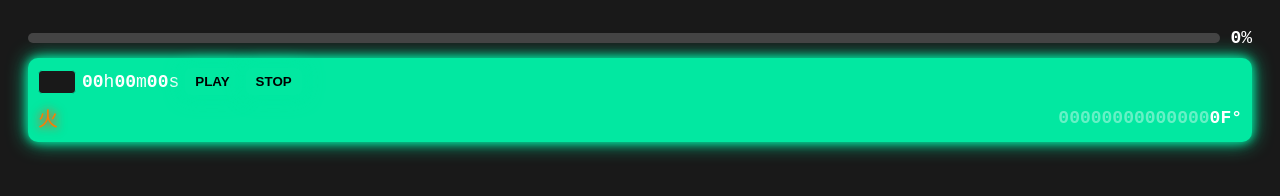
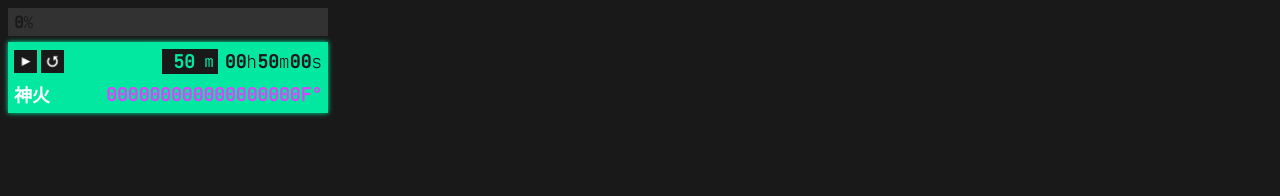
Before and after one commit to NationEight/XP-Science, a plain HTML site: page index.html in a window 1280 px wide. Drawn offline with Linux system fonts and the light colour scheme.

Commit message:
Update index.html

```diff
--- a/index.html
+++ b/index.html
@@ -2,97 +2,117 @@
 <html lang="fr">
 <head>
 <meta charset="UTF-8">
-<meta name="viewport" content="width=device-width, initial-scale=1.0">
-<title>Timer Stylé</title>
+<title>Pomodoro Widget</title>
+<link href="https://fonts.googleapis.com/css2?family=JetBrains+Mono:wght@200;400&family=Noto+Sans+JP:wght@700&display=swap" rel="stylesheet">
 <style>
   :root {
-  --primary: #02e8a1; /* couleur principale (barre et fond turquoise) */
-  --primary-neon: 0 0 10px #02e8a1, 0 0 20px #02e8a1; /* effet néon turquoise */
-  --flame-color: #ff7a00; /* couleur du logo flamme */
-  --flame-neon: 0 0 8px #ff4500, 0 0 12px #ff6347; /* effet néon flamme plus rouge */
-  --gain-color: #ff7a00; /* couleur du +1 */
-  --background: #191919; /* fond global (Notion) */
-  --progress-bg: #444; /* fond de la barre de progression */
-  --progress-fill: #02e8a1; /* remplissage de la barre */
-  --cagnotte-color: #ffffff; /* couleur du texte cagnotte */
+    --bg-main: #191919;
+    --primary: #02e8a1;   /* Couleur principale (barres, bordures, minutes-box) */
+    --accent: #db44fc;    /* Couleur points F° et flamme active */
+    --accent-glow1: #e985ff; /* Glow interne */
+    --accent-glow2: #e985ff; /* Glow externe */
+    --text-light: #ffffff;   /* Texte clair */
+    --text-dark: #191919;    /* Texte sombre */
+    --logo-on: #db44fc;      /* Couleur logo quand timer ON */
+    --logo-off: #ffffff;     /* Couleur logo quand timer OFF */
+    --gain-color: #db44fc;   /* Couleur du +1 */
   }
 
   body {
-  background: var(--background);
-  color: white;
+    margin: 0;
+    background-color: var(--bg-main);
     font-family: 'JetBrains Mono', monospace;
-  padding: 20px;
+    color: var(--text-light);
+    font-size: 16px;
   }
 
-/* Première ligne : barre + pourcentage */
-.progress-container {
+  .container {
+    width: 320px;
+    padding: 8px;
+    display: flex;
+    flex-direction: column;
+    gap: 6px;
+  }
+
+  /* === Barre de progression === */
+  .progress-bar {
     display: flex;
     align-items: center;
-  gap: 10px;
-}
-.progress-bar {
-  flex: 1;
-  height: 10px;
-  background: var(--progress-bg);
-  border-radius: 5px;
+    background-color: #323232;
+    height: 28px;
+    position: relative;
     overflow: hidden;
   }
   .progress-fill {
+    background-color: var(--primary);
     height: 100%;
-  background: var(--progress-fill);
     width: 0%;
-  transition: width 0.1s linear; /* fluidité de la barre */
+    box-shadow: 0 0 5px var(--primary);
   }
   .progress-text {
-  font-size: 18px; /* taille pourcentage */
-  font-weight: 700; /* gras sur les chiffres */
+    position: absolute;
+    left: 6px;
+    color: var(--text-dark);
+    font-weight: 200;
   }
-.progress-text .num {
-  font-weight: 700; /* chiffres gras */
-}
-.progress-text .unit {
-  font-weight: 400; /* % non gras */
+  .progress-text strong {
+    font-weight: 700;
   }
 
-/* Bloc timer + flamme */
-.timer-flame-container {
-  margin-top: 10px;
-  background: var(--primary);
-  box-shadow: var(--primary-neon);
-  padding: 10px;
-  border-radius: 10px;
+  /* === Bloc Timer + Flamme === */
+  .timer-flame-block {
+    background-color: var(--primary);
+    box-shadow: 0 0 5px var(--primary);
+    padding: 6px;
+    display: flex;
+    flex-direction: column;
+    gap: 6px;
   }
 
-/* Timer */
-.timer-row {
+  /* Boutons + Timer */
+  .controls {
     display: flex;
     align-items: center;
-  gap: 6px; /* espace entre boutons */
-  margin-bottom: 8px;
+    justify-content: space-between;
   }
-.timer-display {
-  font-size: 18px; /* taille timer */
-  font-weight: 700;
+  .btn-group {
+    display: flex;
+    gap: 4px;
   }
-.timer-display .num {
-  font-weight: 700; /* chiffres gras */
+  .img-btn {
+    width: 23px;
+    height: 23px;
+    cursor: pointer;
+    transition: transform 0.2s;
   }
-.timer-display .unit {
-  font-weight: 400;
+  .img-btn:hover {
+    transform: scale(1.13);
   }
 
-/* Minutes box */
+  .timer-wrapper {
+    display: flex;
+    align-items: center;
+    gap: 6px;
+  }
+
+  .minutes-box {
+    display: flex;
+    align-items: center;
+    background-color: var(--bg-main);
+    border: 1px solid var(--primary);
+    box-shadow: 0 0 3px var(--primary);
+    padding: 0 4px;
+  }
   .minutes-input {
-  width: 32px; /* largeur réduite pour 3 chiffres */
-  font-size: 18px; /* Taille police box */
+    width: 32px; /* Largeur réduite pour 3 chiffres max */
+    font-size: 18px; /* Taille texte minutes box */
     font-family: 'JetBrains Mono', monospace;
     text-align: center;
-  border: 1px solid var(--primary);
+    border: none;
     outline: none;
-  background: var(--background);
+    background: transparent;
     color: var(--primary);
     font-weight: 700;
-  border-radius: 4px;
   }
   .minutes-input::-webkit-outer-spin-button,
   .minutes-input::-webkit-inner-spin-button {
@@ -100,51 +120,66 @@ body {
     margin: 0;
   }
   .minutes-input[type=number] {
-  -moz-appearance: textfield; /* supprime flèches Firefox */
+    -moz-appearance: textfield; /* suppression flèches Firefox */
+  }
+  .minutes-box span {
+    color: var(--primary);
+    font-weight: 400;
+    margin-left: 2px;
   }
 
-/* Boutons */
-button {
-  padding: 6px 10px;
-  border: none;
-  background: var(--primary);
-  box-shadow: var(--primary-neon);
-  color: black;
-  font-weight: bold;
-  border-radius: 6px;
-  transition: transform 0.15s ease;
+  .timer {
+    color: var(--text-dark);
+    font-weight: 200;
+    font-size: 18px;
   }
-button:hover {
-  transform: scale(1.08); /* effet grossissement */
-}
-button:active {
-  transform: scale(0.95);
+  .timer strong {
+    font-weight: 700;
   }
 
-/* Ligne flamme + cagnotte */
-.flame-row {
+  /* Flamme + Cagnotte */
+  .score {
+    display: flex;
+    justify-content: space-between;
+    align-items: center;
+    position: relative;
+  }
+  .flame {
     display: flex;
     align-items: center;
-  justify-content: space-between;
+    font-size: 18px; /* Taille fixe ON/OFF */
+    font-family: 'Noto Sans JP', sans-serif;
+    font-weight: bold;
+    color: var(--logo-off);
+    text-shadow: none;
+    position: relative;
+    will-change: transform;
+    transition: color 0.25s ease, text-shadow 0.25s ease;
   }
-.flame-container {
-  display: flex;
-  align-items: center;
-  font-family: 'Noto Sans JP', sans-serif; /* police logo */
-  font-size: 20px; /* taille logo à l’arrêt */
-  color: var(--flame-color);
-  text-shadow: var(--flame-neon);
-  transition: transform 0.3s ease;
-}
-.flame-container.pulsing {
-  animation: pulseFlame 1.5s infinite ease-in-out;
+  .flame.active {
+    animation: pulseFlame 1.5s ease-in-out infinite;
+    color: var(--logo-on);
+    text-shadow: 0 0 5px var(--accent-glow1), 0 0 12px var(--accent-glow2);
   }
   @keyframes pulseFlame {
-  0%, 100% { transform: scale(1); }
-  50% { transform: scale(1.06); }
+    0%, 100% { transform: scale3d(1, 1, 1); }
+    50% { transform: scale3d(1.025, 1.025, 1); }
   }
 
-/* +1 gain */
+  .flame-count {
+    display: none;
+  }
+  .f-points {
+    font-size: 18px;
+    font-weight: 700;
+    color: var(--accent);
+  }
+  .f-points span {
+    font-weight: 400;
+    opacity: 0.3;
+  }
+
+  /* Animation +1 plus lente et hauteur réduite */
   .gain-popup {
     position: absolute;
     font-size: 16px;
@@ -152,183 +187,197 @@ button:active {
     font-weight: bold;
     opacity: 0;
     transform: scale(0.9) translateY(0px);
-  animation: popFadeSmall 2.4s ease-out forwards; /* durée augmentée */
+    animation: popFade 2.5s ease-out forwards;
     margin-left: 2px;
     pointer-events: none;
   }
-@keyframes popFadeSmall {
+  @keyframes popFade {
     0%   { opacity: 0; transform: scale(0.9) translateY(0px); }
     10%  { opacity: 1; transform: scale(1) translateY(-2px); }
-  80%  { opacity: 1; transform: scale(1.05) translateY(-6px); }
-  100% { opacity: 0; transform: scale(1.05) translateY(-6px); }
+    70%  { opacity: 1; transform: scale(1) translateY(-6px); }
+    100% { opacity: 0; transform: scale(1) translateY(-8px); }
   }
 
-/* Cagnotte */
-.cagnotte {
-  font-size: 18px;
-  color: var(--cagnotte-color);
-  font-weight: 700;
-}
-.cagnotte .zeros {
-  opacity: 0.4; /* opacité des zéros */
-}
 </style>
 </head>
 <body>
 
-<!-- Première ligne -->
-<div class="progress-container">
+<div class="container">
+
   <div class="progress-bar">
-    <div class="progress-fill" id="progressFill"></div>
-  </div>
-  <div class="progress-text">
-    <span class="num" id="progressNum">0</span><span class="unit">%</span>
-  </div>
+    <div class="progress-fill"></div>
+    <div class="progress-text"><strong>0</strong>%</div>
   </div>
 
-<!-- Timer + flamme -->
-<div class="timer-flame-container">
-  <div class="timer-row">
-    <input type="number" id="minutesInput" class="minutes-input" maxlength="3" min="0" max="999">
-    <div class="timer-display" id="timerDisplay">
-      <span class="num">00</span><span class="unit">h</span>
-      <span class="num">00</span><span class="unit">m</span>
-      <span class="num">00</span><span class="unit">s</span>
+  <div class="timer-flame-block">
+    <div class="controls">
+      <div class="btn-group">
+        <img src="PLAY.png" alt="Play" class="img-btn" id="playBtn">
+        <img src="STOP.png" alt="Stop" class="img-btn" id="stopBtn">
       </div>
-    <button id="playBtn">PLAY</button>
-    <button id="stopBtn">STOP</button>
+      <div class="timer-wrapper">
+        <div class="minutes-box">
+          <input type="number" class="minutes-input" id="minutesInput" min="1" maxlength="3" value="50">
+          <span>m</span>
         </div>
-  <div class="flame-row">
-    <div class="flame-container" id="flameLogo">火</div>
-    <div style="position: relative;">
-      <span class="cagnotte"><span class="zeros" id="zerosSpan">00000000000000</span><span id="cagnotteValue">0</span>F°</span>
+        <div class="timer" id="timerDisplay">
+          <strong>00</strong>h<strong>00</strong>m<strong>00</strong>s
         </div>
       </div>
     </div>
 
+    <div class="score">
+      <div class="flame" id="flameLogo">
+        神火
+        <div id="gainContainer"></div>
+      </div>
+      <div class="f-points" id="fPoints"></div>
+    </div>
+  </div>
+
+</div>
+
 <script>
-/* ===== Variables principales ===== */
-const minutesInput = document.getElementById("minutesInput");
-const timerDisplay = document.getElementById("timerDisplay");
-const playBtn = document.getElementById("playBtn");
-const stopBtn = document.getElementById("stopBtn");
-const progressFill = document.getElementById("progressFill");
-const progressNum = document.getElementById("progressNum");
-const flameLogo = document.getElementById("flameLogo");
-const cagnotteValue = document.getElementById("cagnotteValue");
-const zerosSpan = document.getElementById("zerosSpan");
+  const GAIN_INTERVAL_SEC = 10;
+  const LOCALSTORAGE_KEY = "pomodoro_cagnotte";
+  const PROGRESS_SMOOTHING = 0.05;
 
-let timerDuration = 0;
-let timeLeft = 0;
-let timerInterval;
-let running = false;
-let totalGain = 0;
-let gainCounter = 0;
-let lastGainTime = 0;
+  let totalSeconds = 0;
+  let endTime = 0;
+  let isRunning = false;
+  let fPoints = 0;
+  let elapsedGainTime = 0;
+  let pauseTime = 0;
+  let displayedPercent = 0;
 
-/* ===== Fonctions utilitaires ===== */
-function updateTimerDisplay(sec) {
-  let h = String(Math.floor(sec / 3600)).padStart(2, '0');
-  let m = String(Math.floor((sec % 3600) / 60)).padStart(2, '0');
-  let s = String(sec % 60).padStart(2, '0');
-  timerDisplay.innerHTML =
-    `<span class="num">${h}</span><span class="unit">h</span>` +
-    `<span class="num">${m}</span><span class="unit">m</span>` +
-    `<span class="num">${s}</span><span class="unit">s</span>`;
+  const timerDisplay = document.getElementById('timerDisplay');
+  const minutesInput = document.getElementById('minutesInput');
+  const progressFill = document.querySelector('.progress-fill');
+  const progressText = document.querySelector('.progress-text');
+  const playBtn = document.getElementById('playBtn');
+  const stopBtn = document.getElementById('stopBtn');
+  const fPointsDisplay = document.getElementById('fPoints');
+  const gainContainer = document.getElementById('gainContainer');
+  const flameLogo = document.getElementById('flameLogo');
+
+  const savedPoints = localStorage.getItem(LOCALSTORAGE_KEY);
+  if (savedPoints) fPoints = parseInt(savedPoints);
+
+  const MAX_POINTS = 999999999999999999; // 18 chiffres max
+
+  function formatPoints(value) {
+    const str = String(value).padStart(18, "0");
+    const firstNonZero = str.search(/[^0]/);
+    return str.split("").map((digit, i) =>
+      i < firstNonZero ? `<span>${digit}</span>` : digit
+    ).join("") + "F°";
+  }
+  fPointsDisplay.innerHTML = formatPoints(fPoints);
+
+  function addPoints(amount) {
+    fPoints = Math.min(fPoints + amount, MAX_POINTS);
+    localStorage.setItem(LOCALSTORAGE_KEY, fPoints);
+    fPointsDisplay.innerHTML = formatPoints(fPoints);
   }
 
-function updateProgress() {
-  let percent = ((timerDuration - timeLeft) / timerDuration) * 100 || 0;
-  progressFill.style.width = percent.toFixed(2) + "%";
-  progressNum.textContent = Math.floor(percent);
-}
-
-function resetProgress() {
-  progressFill.style.width = "0%";
-  progressNum.textContent = "0";
-}
-
-/* Animation du +1 */
   function showGainAnimation() {
     const popup = document.createElement("div");
     popup.className = "gain-popup";
     popup.textContent = "+1";
-  flameLogo.appendChild(popup);
-  setTimeout(() => popup.remove(), 2400);
+    gainContainer.appendChild(popup);
+    setTimeout(() => popup.remove(), 2500);
   }
 
-/* ===== Contrôles ===== */
-minutesInput.addEventListener('input', () => {
+  function updateTimerDisplay(remaining) {
+    let hours = Math.floor(remaining / 3600);
+    let minutes = Math.floor((remaining % 3600) / 60);
+    let seconds = Math.floor(remaining % 60);
+    timerDisplay.innerHTML =
+      `<strong>${String(hours).padStart(2,'0')}</strong>h` +
+      `<strong>${String(minutes).padStart(2,'0')}</strong>m` +
+      `<strong>${String(seconds).padStart(2,'0')}</strong>s`;
+  }
+
+  function updateProgressBar(remaining) {
+    let targetPercent = totalSeconds > 0 ? ((totalSeconds - remaining) / totalSeconds) * 100 : 0;
+    displayedPercent += (targetPercent - displayedPercent) * PROGRESS_SMOOTHING;
+    progressFill.style.width = displayedPercent + '%';
+    progressText.innerHTML = `<strong>${Math.floor(displayedPercent)}</strong>%`;
+  }
+
+  function resetTimerToBoxValue() {
+    let mins = parseInt(minutesInput.value);
+    if (mins > 0) {
+      totalSeconds = mins * 60;
+      endTime = performance.now() + totalSeconds * 1000;
+      elapsedGainTime = 0;
+      updateTimerDisplay(totalSeconds);
+      updateProgressBar(totalSeconds);
+    }
+  }
+
+  function tick() {
+    if (!isRunning) return;
+    const now = performance.now();
+    const remaining = Math.max(0, Math.round((endTime - now) / 1000));
+
+    elapsedGainTime += (now - pauseTime) / 1000;
+    pauseTime = now;
+
+    if (elapsedGainTime >= GAIN_INTERVAL_SEC) {
+      let gains = Math.floor(elapsedGainTime / GAIN_INTERVAL_SEC);
+      elapsedGainTime -= gains * GAIN_INTERVAL_SEC;
+      addPoints(gains);
+      for (let i = 0; i < gains; i++) showGainAnimation();
+    }
+
+    if (remaining <= 0) {
+      isRunning = false;
+      playBtn.src = "PLAY.png";
+      flameLogo.classList.remove("active");
+      return;
+    }
+
+    updateTimerDisplay(remaining);
+    updateProgressBar(remaining);
+    requestAnimationFrame(tick);
+  }
+
+  minutesInput.addEventListener('change', () => {
     if (minutesInput.value.length > 3) {
       minutesInput.value = minutesInput.value.slice(0, 3);
     }
-  if (running) {
-    clearInterval(timerInterval);
-    running = false;
-    playBtn.textContent = "PLAY";
-    flameLogo.classList.remove("pulsing");
-  }
-  timerDuration = parseInt(minutesInput.value || 0) * 60;
-  timeLeft = timerDuration;
-  updateTimerDisplay(timeLeft);
-  resetProgress();
+    isRunning = false;
+    playBtn.src = "PLAY.png";
+    flameLogo.classList.remove("active");
+    resetTimerToBoxValue();
   });
 
   playBtn.addEventListener('click', () => {
-  if (!running) {
-    if (timeLeft <= 0) {
-      timerDuration = parseInt(minutesInput.value || 0) * 60;
-      timeLeft = timerDuration;
-      resetProgress();
-    }
-    lastGainTime = Date.now() - (gainCounter * 1000); // garde le décompte partiel
-    running = true;
-    playBtn.textContent = "PAUSE";
-    flameLogo.classList.add("pulsing");
-    timerInterval = setInterval(() => {
-      timeLeft--;
-      updateTimerDisplay(timeLeft);
-      updateProgress();
-      // Gestion du +1 toutes les 10s réelles
-      if (Date.now() - lastGainTime >= 10000) {
-        totalGain++;
-        gainCounter = 0;
-        lastGainTime = Date.now();
-        cagnotteValue.textContent = totalGain;
-        showGainAnimation();
+    if (!isRunning) {
+      if (totalSeconds === 0) resetTimerToBoxValue();
+      endTime = performance.now() + (totalSeconds * 1000);
+      pauseTime = performance.now();
+      isRunning = true;
+      playBtn.src = "PAUSE.png";
+      flameLogo.classList.add("active");
+      requestAnimationFrame(tick);
     } else {
-        gainCounter = Math.floor((Date.now() - lastGainTime) / 1000);
-      }
-      if (timeLeft <= 0) {
-        clearInterval(timerInterval);
-        running = false;
-        playBtn.textContent = "PLAY";
-        flameLogo.classList.remove("pulsing");
-      }
-    }, 1000);
-  } else {
-    running = false;
-    clearInterval(timerInterval);
-    playBtn.textContent = "PLAY";
-    flameLogo.classList.remove("pulsing");
+      isRunning = false;
+      playBtn.src = "PLAY.png";
+      flameLogo.classList.remove("active");
     }
   });
 
   stopBtn.addEventListener('click', () => {
-  running = false;
-  clearInterval(timerInterval);
-  playBtn.textContent = "PLAY";
-  flameLogo.classList.remove("pulsing");
-  timeLeft = parseInt(minutesInput.value || 0) * 60;
-  updateTimerDisplay(timeLeft);
-  resetProgress();
-  gainCounter = 0;
-  lastGainTime = 0;
+    isRunning = false;
+    playBtn.src = "PLAY.png";
+    flameLogo.classList.remove("active");
+    resetTimerToBoxValue();
   });
 
-/* Valeurs initiales */
-minutesInput.value = "";
-updateTimerDisplay(0);
+  resetTimerToBoxValue();
 </script>
+
 </body>
 </html>
```
Lines whose indentation alone changed are shown as unchanged.
